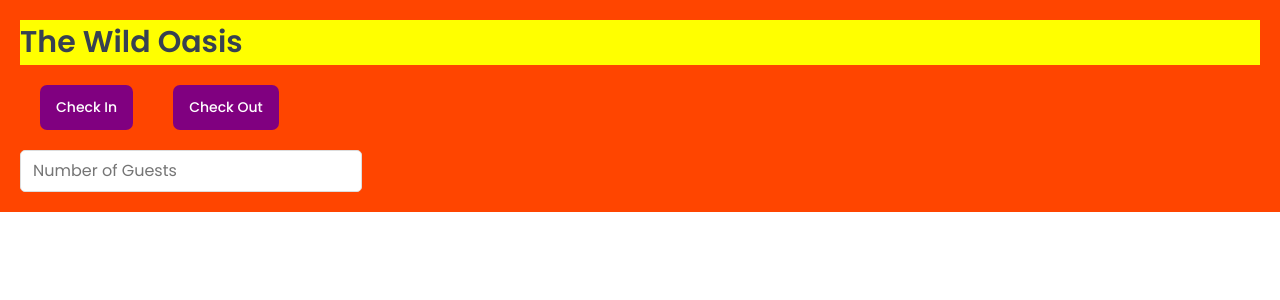
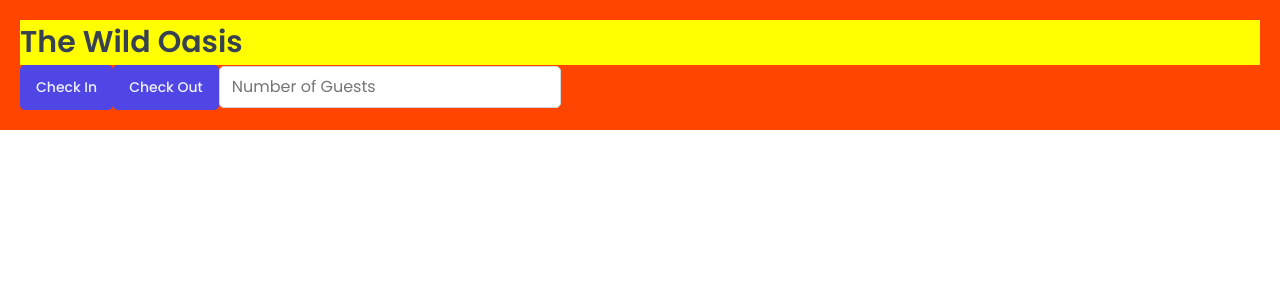
Before and after one commit to Seedling32/wild-oasis-app, a React (Vite) app: page / in a window 1280 px wide. Shown: the top 300 px of the page. Built offline with nearby package versions, Linux system fonts and the light colour scheme; the HTML template or start-up script is replaced by a standard one; a web font is replaced by a local one.

Commit message:
Create and edit styled components for Button/Input Update app.jsx to import from new files

```diff
--- a/src/App.jsx
+++ b/src/App.jsx
@@ -1,29 +1,12 @@
 import styled from 'styled-components';
 import GlobalStyles from './styles/GlobalStyles';
+import Button from './ui/Button';
+import Input from './ui/Input';
 
 const H1 = styled.h1`
   font-size: 30px;
   font-weight: 600;
   background-color: yellow;
-`;
-
-const Button = styled.button`
-  font-size: 1.4rem;
-  padding: 1.2rem 1.6rem;
-  font-weight: 500;
-  border: none;
-  border-radius: 7px;
-  background-color: purple;
-  color: white;
-  margin: 20px;
-  cursor: pointer;
-`;
-
-const Input = styled.input`
-  border: 1px solid #ddd;
-  border-radius: 5px;
-  display: block;
-  padding: 0.8rem 1.2rem;
 `;
 
 const StyledApp = styled.div`
--- a/src/ui/Button.jsx
+++ b/src/ui/Button.jsx
@@ -1,49 +1,67 @@
-import styled, { css } from "styled-components";
+import styled /*{ css }*/ from 'styled-components';
 
-const sizes = {
-  small: css`
-    font-size: 1.2rem;
-    padding: 0.4rem 0.8rem;
-    text-transform: uppercase;
-    font-weight: 600;
-    text-align: center;
-  `,
-  medium: css`
-    font-size: 1.4rem;
-    padding: 1.2rem 1.6rem;
-    font-weight: 500;
-  `,
-  large: css`
-    font-size: 1.6rem;
-    padding: 1.2rem 2.4rem;
-    font-weight: 500;
-  `,
-};
+// const sizes = {
+//   small: css`
+//     font-size: 1.2rem;
+//     padding: 0.4rem 0.8rem;
+//     text-transform: uppercase;
+//     font-weight: 600;
+//     text-align: center;
+//   `,
+//   medium: css`
+//     font-size: 1.4rem;
+//     padding: 1.2rem 1.6rem;
+//     font-weight: 500;
+//   `,
+//   large: css`
+//     font-size: 1.6rem;
+//     padding: 1.2rem 2.4rem;
+//     font-weight: 500;
+//   `,
+// };
 
-const variations = {
-  primary: css`
-    color: var(--color-brand-50);
-    background-color: var(--color-brand-600);
+// const variations = {
+//   primary: css`
+//     color: var(--color-brand-50);
+//     background-color: var(--color-brand-600);
 
-    &:hover {
-      background-color: var(--color-brand-700);
-    }
-  `,
-  secondary: css`
-    color: var(--color-grey-600);
-    background: var(--color-grey-0);
-    border: 1px solid var(--color-grey-200);
+//     &:hover {
+//       background-color: var(--color-brand-700);
+//     }
+//   `,
+//   secondary: css`
+//     color: var(--color-grey-600);
+//     background: var(--color-grey-0);
+//     border: 1px solid var(--color-grey-200);
 
-    &:hover {
-      background-color: var(--color-grey-50);
-    }
-  `,
-  danger: css`
-    color: var(--color-red-100);
-    background-color: var(--color-red-700);
+//     &:hover {
+//       background-color: var(--color-grey-50);
+//     }
+//   `,
+//   danger: css`
+//     color: var(--color-red-100);
+//     background-color: var(--color-red-700);
 
-    &:hover {
-      background-color: var(--color-red-800);
-    }
-  `,
-};
+//     &:hover {
+//       background-color: var(--color-red-800);
+//     }
+//   `,
+// };
+
+const Button = styled.button`
+  font-size: 1.4rem;
+  padding: 1.2rem 1.6rem;
+  font-weight: 500;
+  border: none;
+  border-radius: var(--border-radius-sm);
+  background-color: var(--color-brand-600);
+  color: var(--color-brand-50);
+  box-shadow: var(--box-shadow-sm);
+  cursor: pointer;
+
+  &:hover {
+    background-color: var(--color-brand-700);
+  }
+`;
+
+export default Button;
--- /dev/null
+++ b/src/ui/Input.jsx
@@ -0,0 +1,11 @@
+import styled from 'styled-components';
+
+const Input = styled.input`
+  border: 1px solid var(--color-grey-300);
+  background-color: var(--color-grey-0);
+  border-radius: var(--border-radius-sm);
+  box-shadow: var(--box-shadow-sm);
+  padding: 0.8rem 1.2rem;
+`;
+
+export default Input;
```
